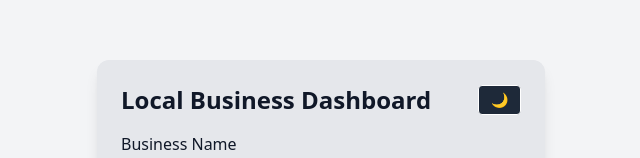
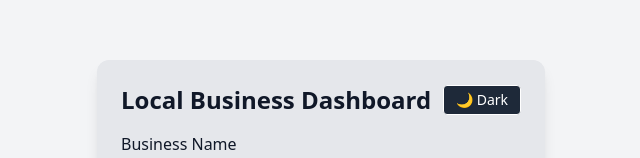
Before and after one commit to Bhanukiran889/growthProai, a React (Vite) app in the folder frontend/: page / in a window 1280 px wide. Shown: the part 186-344 px from the top of the page, without its empty margins (319-959 px from the left). Built offline with nearby package versions, Linux system fonts and the light colour scheme.

Commit message:
add dark and light in the text

```diff
--- a/frontend/src/App.jsx
+++ b/frontend/src/App.jsx
@@ -96,7 +96,7 @@ function App() {
             onClick={() => setDarkMode((prev) => !prev)}
             className="text-sm px-3 py-1 rounded border bg-gray-800 text-white hover:bg-gray-700 dark:bg-white dark:text-gray-900 dark:hover:bg-gray-200 transition"
           >
-            {darkMode ? "☀️" : "🌙"}
+            {darkMode ? "☀️ Light" : "🌙 Dark"}
           </button>
         </div>
 
```
